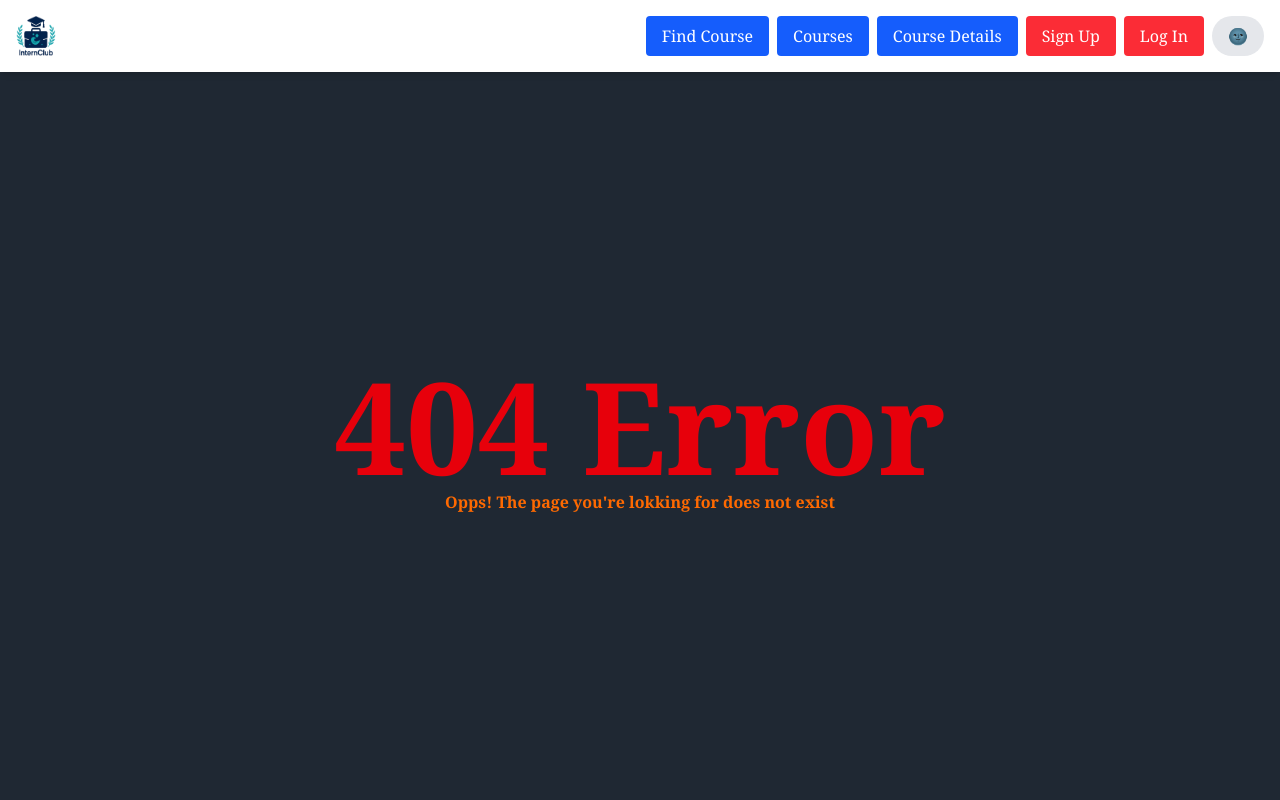
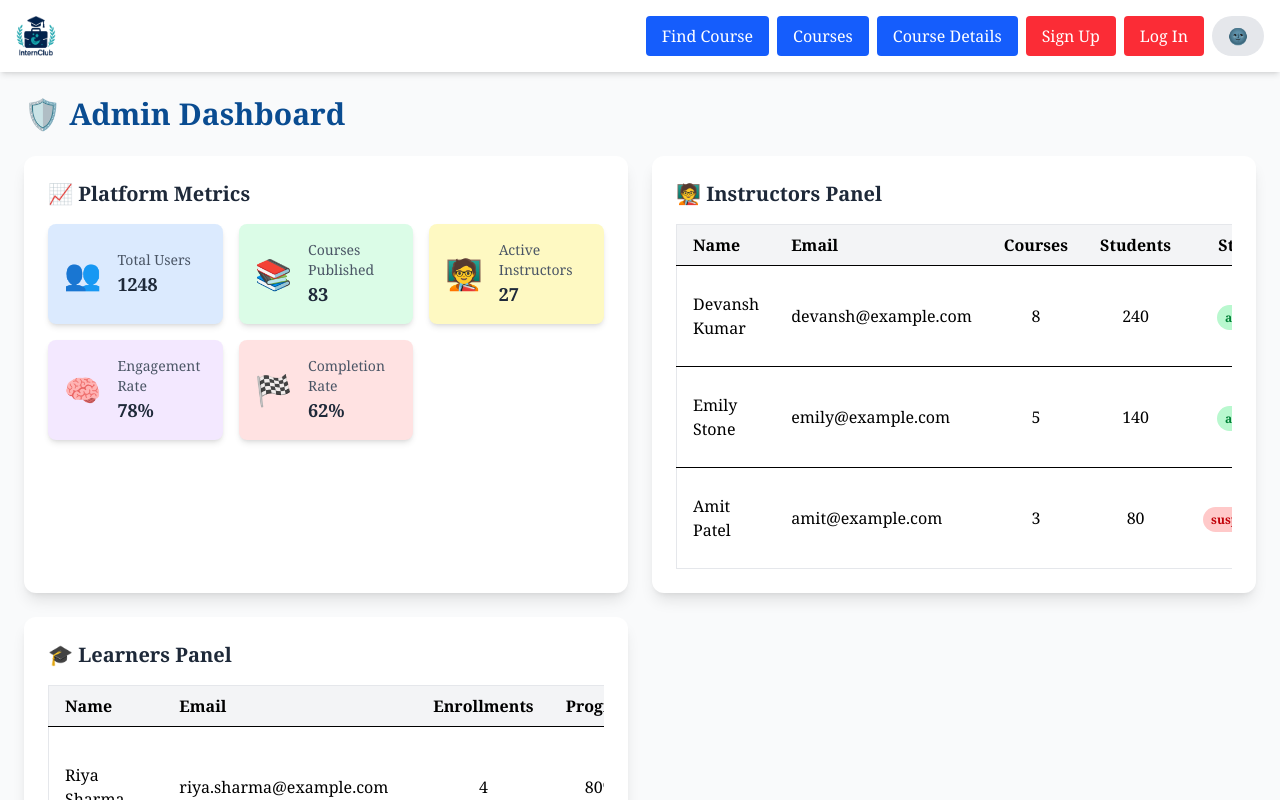
Before and after one commit to InternClub/online-learning-marketplace, a React (Vite) app in the folder frontend/: page /admin in a window 1280 px wide. Shown: the top 800 px of the page. Built offline with nearby package versions, Linux system fonts and the light colour scheme.

Commit message:
added routes

```diff
--- a/frontend/src/App.jsx
+++ b/frontend/src/App.jsx
@@ -27,6 +27,7 @@ import Dashboard from './Pages/Instructor/Dashboard';
 import EnrolledStudents from "./Pages/Instructor/CourseData";
 import InstructorSchedule from "./Pages/Instructor/Schedule";
 import CourseBuilder from "./Pages/Instructor/CourseBuilder";
+import AdminDashboard from "./Pages/Admin/DashboardAdmin";
 
 
 function App() {
@@ -66,6 +67,9 @@ function App() {
           <Route path="/instructorschedule" element={<InstructorSchedule />} />
           {/* <Route path="/instructorsettings" element={<CourseBuilder/>} /> */}
 
+          {/* //admin Dashboard */}
+          <Route path="/admin" element={<AdminDashboard />} />
+
         </Routes>
         <Footer />
       </BrowserRouter>
--- a/frontend/src/Pages/Admin/DashboardAdmin.jsx
+++ b/frontend/src/Pages/Admin/DashboardAdmin.jsx
@@ -1,7 +1,8 @@
 import React from "react";
-import InstructorsPanel from "./InstructorsPanel";
-import LearnersPanel from "./LearnersPanel";
 import MetricsPanel from "./Panel/MetricsPanel";
+import InstructorPanel from "./Panel/InstructorPanel";
+import LearnerPanel from "./Panel/LearnerPanel";
+
 
 const AdminDashboard = () => {
   return (
@@ -10,11 +11,11 @@ const AdminDashboard = () => {
 
       <div className="grid grid-cols-1 lg:grid-cols-2 gap-6 mb-6">
         <MetricsPanel />
-        <InstructorsPanel />
+        <InstructorPanel />
       </div>
 
       <div className="grid grid-cols-1 lg:grid-cols-2 gap-6">
-        <LearnersPanel />
+        <LearnerPanel />
         {/* Optional: CategoryManager or AlertsPanel */}
       </div>
     </div>
```
